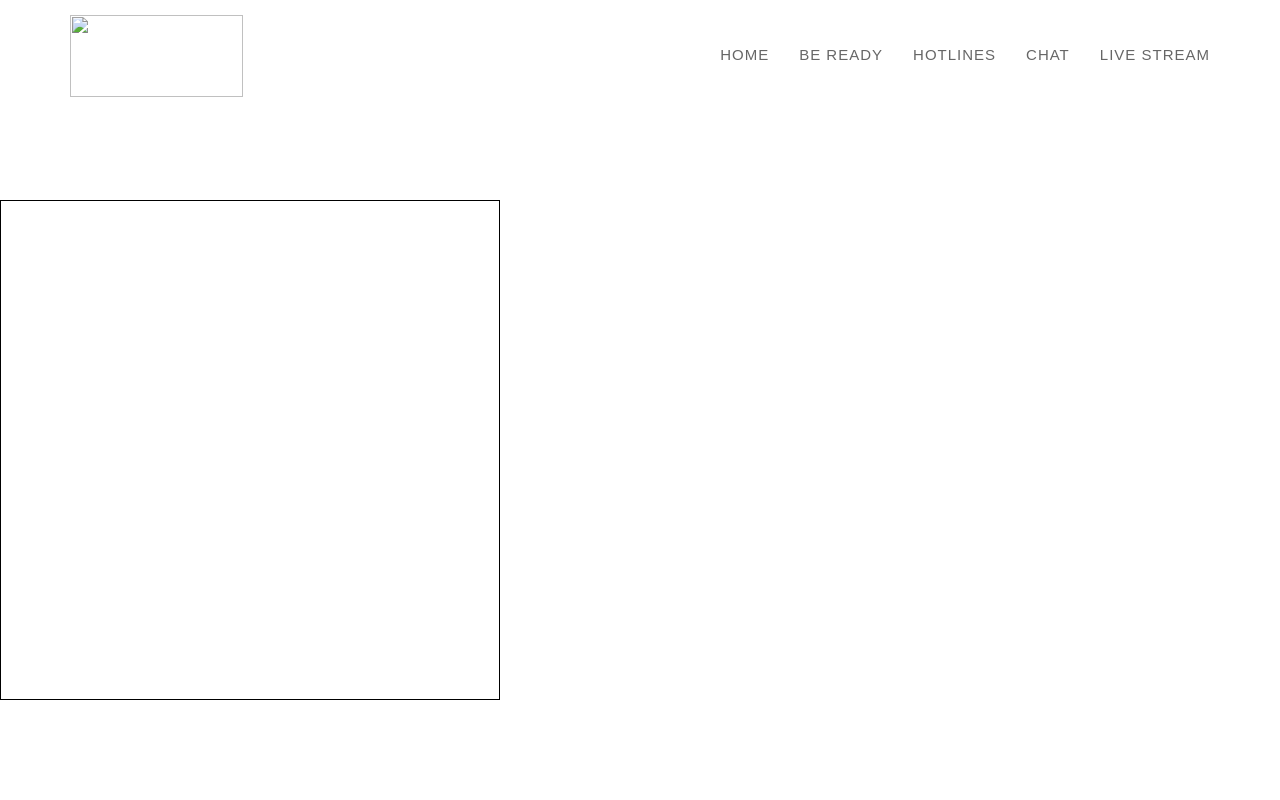
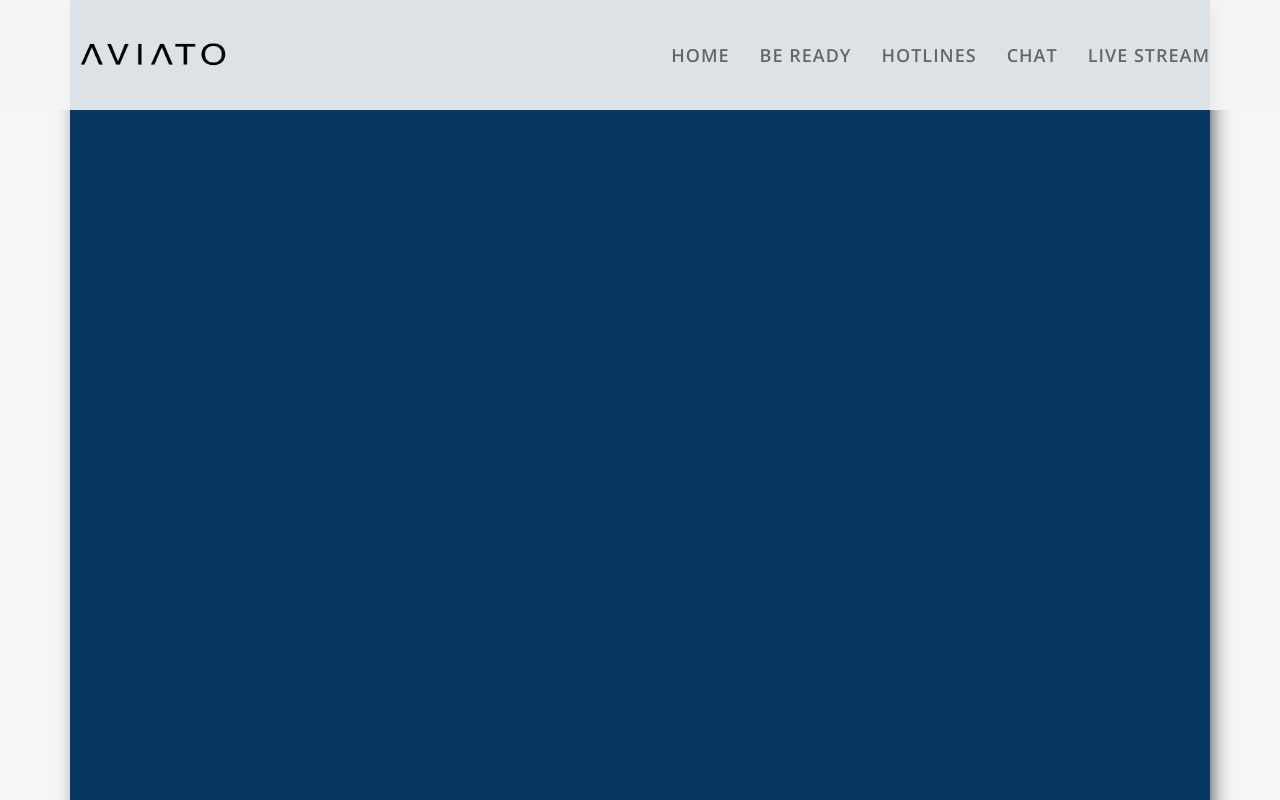
Before and after one commit to fjcamillo/ROV, a website: page webapp/public/index.html in a window 1280 px wide. Shown: the top 800 px of the page. Drawn offline with nearby package versions, Linux system fonts and the light colour scheme.

Commit message:
node server, modify webapp

```diff
--- a/webapp/public/css/style.css
+++ b/webapp/public/css/style.css
@@ -1,9 +1,11 @@
-/* Navigation */
+@import url(https://fonts.googleapis.com/css?family=Open+Sans:600,700,400,800,300);
+
 body, html {
     font-family: 'Lato', sans-serif;
     text-rendering: optimizeLegibility !important;
     -webkit-font-smoothing: antialiased !important;
     color: #5a5a5a;
+    background-color: #f6f6f6;
 }
 
 ::-webkit-scrollbar {
@@ -22,7 +24,7 @@ body, html {
 ::-webkit-scrollbar-thumb {
     -webkit-border-radius: 0px;
     border-radius: 0px;
-    background: rgba(39,174,160,0.4);
+    background: rgba(204,204,204,0.4);
     -webkit-box-shadow: inset 0 0 6px rgba(0,0,0,0.5);
 }
 ::-webkit-scrollbar-thumb:window-inactive {
@@ -85,6 +87,7 @@ a {
     }
 
 
+/* Navigation */
 .navbar {
     min-height: 50px;
     padding: 20px;
@@ -112,12 +115,12 @@ a {
         border-color: #00ACA2;
         border-bottom-width: 3px;*/
 
-        background: rgb(255,255,255);
-        background: rgba(255,255,255,0.9);
+        background: rgb(246,246,246);
+        background: rgb(246,246,246, 0.9);
         /*background: #fff;*/
         /*opacity: 0.9;*/
         border-color: transparent;
-        border-bottom-width: 3px;
+        border-bottom-width: 0px;
     }
 
     #section-nav a.navbar-brand {
@@ -125,14 +128,16 @@ a {
         font-size: 22px;
         color: rgba(0,0,0,0.8);
         font-weight: 900;
+        font-style: bold;
     }
 
     #section-nav.navbar-default .navbar-nav > li > a {
         text-transform: uppercase;
         /*color: #fff;*/
         color: #666;
-        font-size: 15px;
-        font-family: 'Montserrat', sans-serif;
+        font-size: 18px;
+        font-family: 'Open Sans', sans-serif;
+        font-weight: 600;
         letter-spacing: 1px;
     }
 
@@ -164,7 +169,7 @@ a {
 
 .on {
     background-color: #fff !important;
-    border-color: #00ACA2 !important;
+    border-color: transparent; !important;
     padding: 0px !important;
     box-shadow: none;
     opacity: 1;
@@ -175,9 +180,9 @@ a {
 }
 
     .on .navbar-brand img {
-        height: 50px;
-        width: 109px;
-        margin-top: -15px;
+        height: 70px;
+        width: 124px;
+        margin-top: -20px;
         transition: all 0.5s ease;
         -webkit-transition: all 0.5s ease-in;
         -moz-transition: all 0.5s ease-in;
@@ -206,12 +211,9 @@ a {
         background-color: #FFF;
     }
 
-
-.box {
-  width: 500px;
-  height: 500px;
-  position: relative;
-  margin-bottom: 200px;
-  margin-top: 200px;
-  border: 1px solid black;
+/* Section blue container */
+#section-blue {
+  background-color: #073763;
+  padding: 500px 80px;
+  box-shadow: 5px 0px 20px -5px #333;
 }
--- a/webapp/public/index.html
+++ b/webapp/public/index.html
@@ -57,15 +57,24 @@
         </div><!-- /.container-fluid -->
     </nav>
 
-    <div class="box"></div>
+    <!-- Blue Container -->
+
+	    <div class="container">
+		  <div id="section-blue">
+		</div>
+	</div>
+
 
 
     <!-- jQuery (necessary for Bootstrap's JavaScript plugins) -->
     <script src="https://ajax.googleapis.com/ajax/libs/jquery/1.11.1/jquery.min.js"></script>
     <script type="text/javascript" src="vendor/js/jquery.1.11.1.js"></script>
 
-    <!-- Include all compiled plugins (below), or include individual files as needed -->
+    <!-- All compiled plugins -->
     <script type="text/javascript" src="vendor/js/bootstrap.js"></script>
     <script type="text/javascript" src="vendor/js/modernizr.custom.js"></script>
+
+    <!-- Javascript -->
+    <script type="text/javascript" src="js/main.js"></script>
 </body>
 </html>
--- a/webapp/public/js/main.js
+++ b/webapp/public/js/main.js
@@ -0,0 +1,25 @@
+function main() {
+    (function () {
+        'use strict';
+
+        /* Show Menu on Book */
+        $(window).bind('scroll', function () {
+            var navHeight = $(window).height() - 600;
+            if ($(window).scrollTop() > navHeight) {
+                $('.navbar-default').addClass('on');
+            } else {
+                $('.navbar-default').removeClass('on');
+            }
+        });
+
+        /* Collapsing Navigation Bar */
+        $('body').scrollspy({
+            target: '.navbar-default',
+            offset: 80
+        })
+
+
+    }());
+}
+
+main();
```
Also changed, not shown: webapp/index.js (added, +10 -0 lines), webapp/public/img/aviato_logo.png (added).
